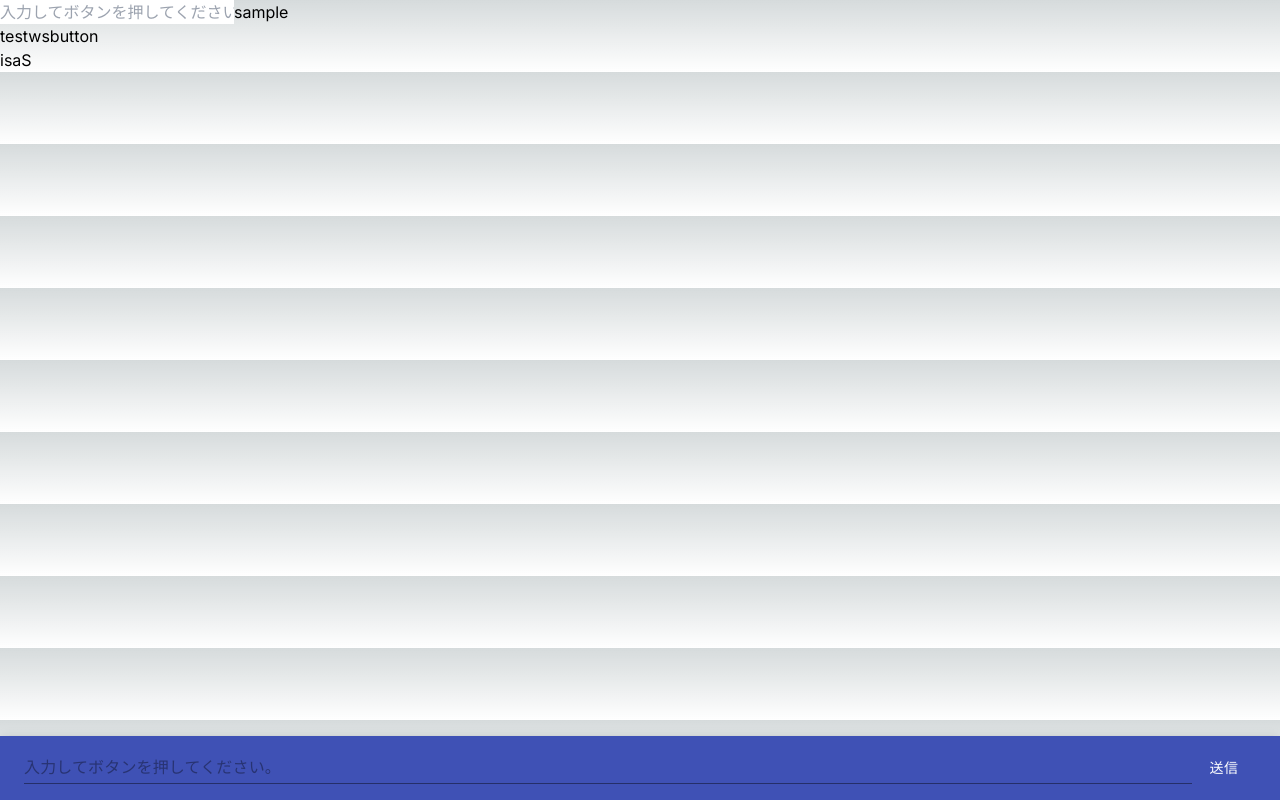
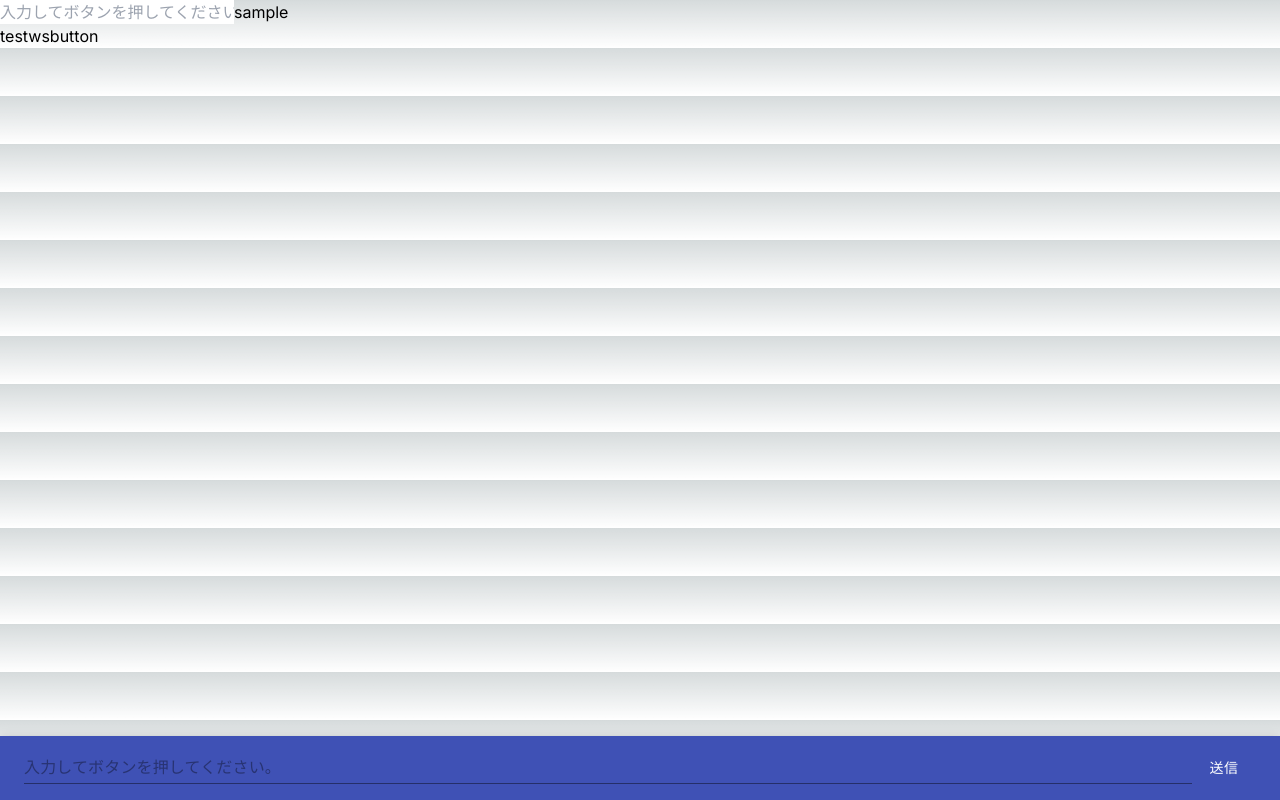
Before and after one commit to loikp4/tauri_chat, a Next.js app: page / in a window 1280 px wide. Built offline with nearby package versions, Linux system fonts and the light colour scheme.

Commit message:
テストメッセージの修正

```diff
--- a/app/layout.tsx
+++ b/app/layout.tsx
@@ -19,7 +19,6 @@ export default function RootLayout({
   return (
     <html lang="en">
       <body className={inter.className}>{children}
-      <footer>isaS</footer>
       </body>
     </html>
   )
```
